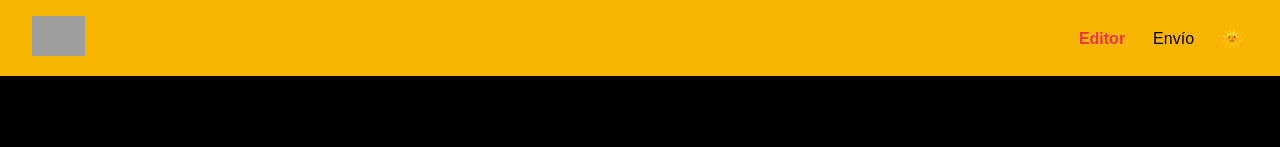
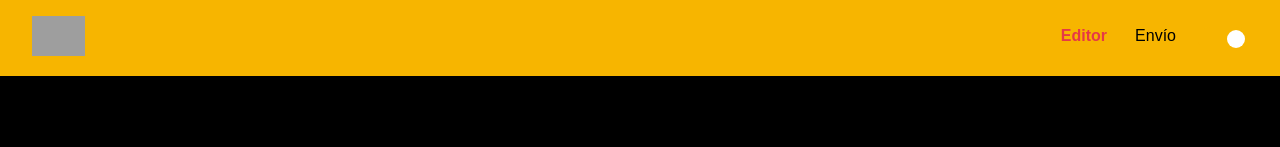
Before and after one commit to KarlaLamus/app-2, a React (Vite) app: page / in a window 1280 px wide. Shown: the top 147 px of the page. Built offline with nearby package versions, Linux system fonts and the light colour scheme; grey boxes are pictures that could not be loaded.

Commit message:
Add theme toggle slider

```diff
--- a/src/App.css
+++ b/src/App.css
@@ -89,6 +89,10 @@ body, html {
   transition: color 0.3s;
 }
 
+.nav .theme-switch {
+  margin-left: 1rem;
+}
+
 .nav .nav-link.active,
 .nav .nav-link:hover {
   color: var(--accent-color);
--- a/src/App.tsx
+++ b/src/App.tsx
@@ -2,6 +2,7 @@ import { useState, useEffect } from 'react';
 import EditorSection from './components/EditorSection';
 import EnvioSection from './components/EnvioSection';
 import './App.css';
+import ThemeToggle from "./components/ThemeToggle";
 
 function App() {
   const [activeSection, setActiveSection] = useState<'editor' | 'envio'>('editor');
@@ -32,12 +33,10 @@ function App() {
           >
             Envío
           </button>
-          <button
-            className="nav-link"
-            onClick={() => setTheme(theme === 'dark' ? 'light' : 'dark')}
-            aria-label={theme === 'dark' ? 'Activar modo claro' : 'Activar modo oscuro'}
-          >
-            {theme === 'dark' ? '🌞' : '🌙'}          </button>
+          <ThemeToggle
+            theme={theme}
+            toggleTheme={() => setTheme(theme === 'dark' ? 'light' : 'dark')}
+          />
         </nav>
       </header>
 
--- /dev/null
+++ b/src/components/ThemeToggle.css
@@ -0,0 +1,44 @@
+.theme-switch {
+  position: relative;
+  display: inline-block;
+  width: 50px;
+  height: 24px;
+}
+
+.theme-switch input {
+  opacity: 0;
+  width: 0;
+  height: 0;
+}
+
+.theme-switch .slider {
+  position: absolute;
+  cursor: pointer;
+  top: 0;
+  left: 0;
+  right: 0;
+  bottom: 0;
+  background-color: #ccc;
+  transition: 0.4s;
+  border-radius: 34px;
+}
+
+.theme-switch .slider:before {
+  position: absolute;
+  content: '';
+  height: 18px;
+  width: 18px;
+  left: 3px;
+  bottom: 3px;
+  background-color: white;
+  transition: 0.4s;
+  border-radius: 50%;
+}
+
+.theme-switch input:checked + .slider {
+  background-color: var(--primary-color);
+}
+
+.theme-switch input:checked + .slider:before {
+  transform: translateX(26px);
+}
--- /dev/null
+++ b/src/components/ThemeToggle.tsx
@@ -0,0 +1,23 @@
+import React from 'react';
+import './ThemeToggle.css';
+
+interface ThemeToggleProps {
+  theme: 'light' | 'dark';
+  toggleTheme: () => void;
+}
+
+function ThemeToggle({ theme, toggleTheme }: ThemeToggleProps) {
+  return (
+    <label className="theme-switch">
+      <input
+        type="checkbox"
+        checked={theme === 'dark'}
+        onChange={toggleTheme}
+        aria-label={theme === 'dark' ? 'Activar modo claro' : 'Activar modo oscuro'}
+      />
+      <span className="slider" />
+    </label>
+  );
+}
+
+export default ThemeToggle;
```
